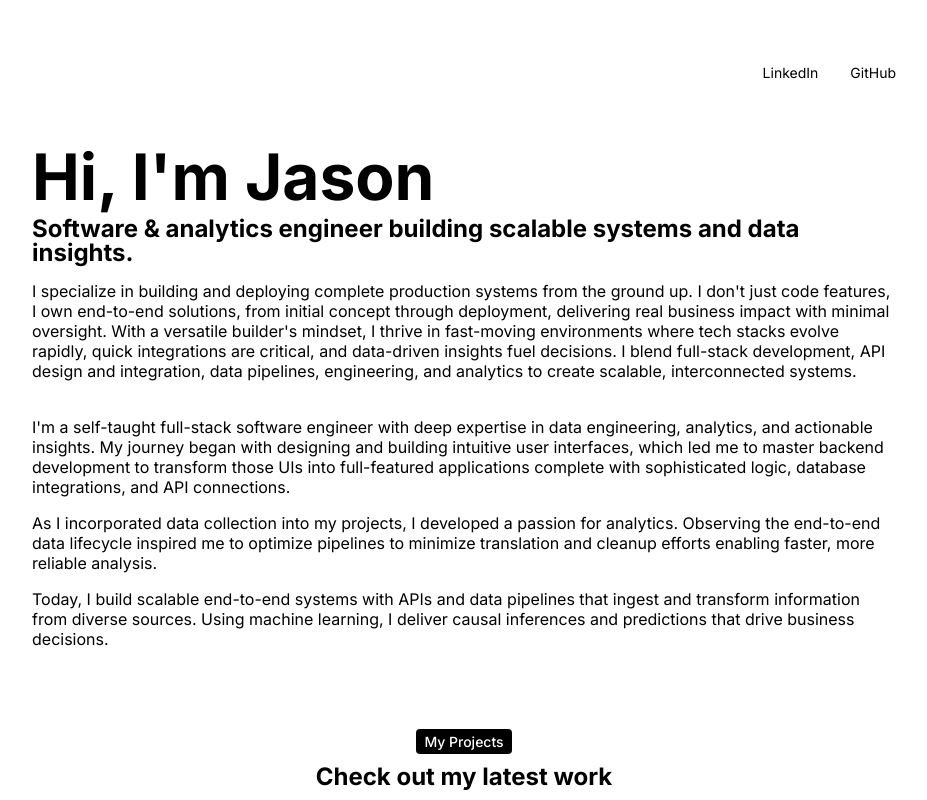
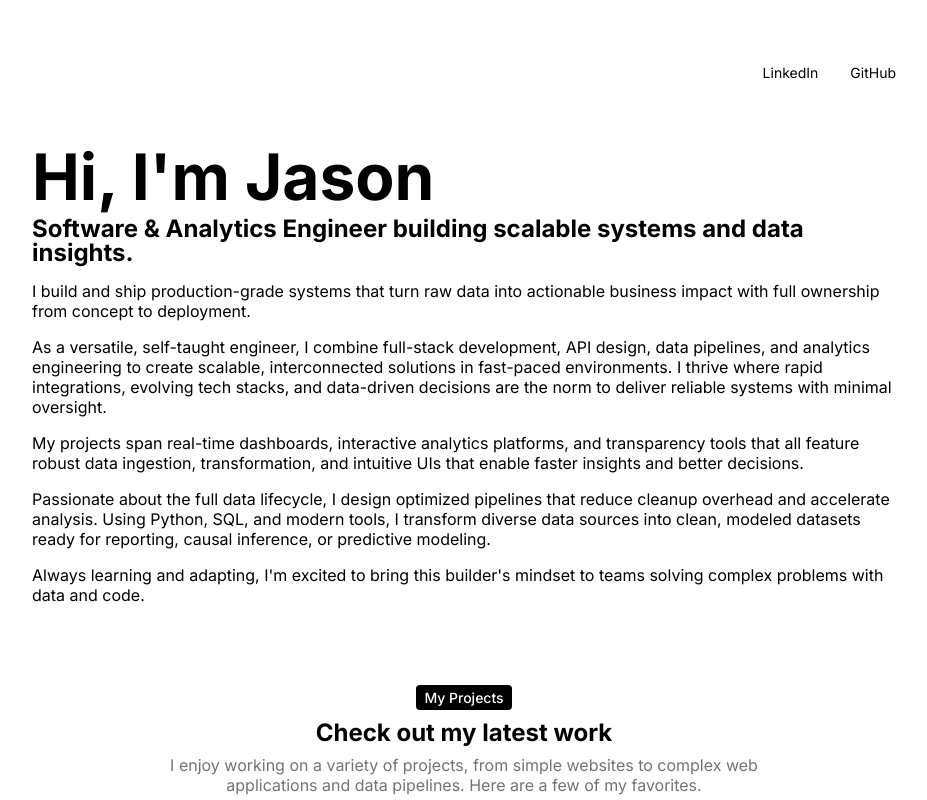
Before and after one commit to jasonniebauer/jasonniebauer.github.io, a React (Vite) app: page / in a window 1280 px wide. Both pictures are taken after a click on the element "Read more". Shown: the top 800 px of the page, without its empty margins (176-1103 px from the left). Built offline with nearby package versions, Linux system fonts and the light colour scheme.

Commit message:
Update About section

```diff
--- a/src/components/About.jsx
+++ b/src/components/About.jsx
@@ -10,13 +10,14 @@ const About = () => {
     return (
         <section id="about">
             <h1 className="title">Hi, I'm Jason</h1>
-            <h2 className="subtitle">Software & analytics engineer building scalable systems and data insights.</h2>
+            <h2 className="subtitle">Software & Analytics Engineer building scalable systems and data insights.</h2>
             <div className="about-text">
-                <p>I specialize in building and deploying complete production systems from the ground up. I don't just code features, I own end-to-end solutions, from initial concept through deployment, delivering real business impact with minimal oversight. With a versatile builder's mindset, I thrive in fast-moving environments where tech stacks evolve rapidly, quick integrations are critical, and data-driven insights fuel decisions. I blend full-stack development, API design and integration, data pipelines, engineering, and analytics to create scalable, interconnected systems. <span onClick={toggleVisibility} className={`about-read-more-link ${isVisible ? '' : 'visible'}`}>Read more</span></p>
+                <p>I build and ship production-grade systems that turn raw data into actionable business impact with full ownership from concept to deployment. <span onClick={toggleVisibility} className={`about-read-more-link ${isVisible ? '' : 'visible'}`}>Read more</span></p>
                 <div className={`about-read-more ${isVisible ? 'visible' : ''}`}>
-                    <p>I'm a self-taught full-stack software engineer with deep expertise in data engineering, analytics, and actionable insights. My journey began with designing and building intuitive user interfaces, which led me to master backend development to transform those UIs into full-featured applications complete with sophisticated logic, database integrations, and API connections.</p>
-                    <p>As I incorporated data collection into my projects, I developed a passion for analytics. Observing the end-to-end data lifecycle inspired me to optimize pipelines to minimize translation and cleanup efforts enabling faster, more reliable analysis.</p>
-                    <p>Today, I build scalable end-to-end systems with APIs and data pipelines that ingest and transform information from diverse sources. Using machine learning, I deliver causal inferences and predictions that drive business decisions.</p>
+                    <p>As a versatile, self-taught engineer, I combine full-stack development, API design, data pipelines, and analytics engineering to create scalable, interconnected solutions in fast-paced environments. I thrive where rapid integrations, evolving tech stacks, and data-driven decisions are the norm to deliver reliable systems with minimal oversight.</p>
+                    <p>My projects span real-time dashboards, interactive analytics platforms, and transparency tools that all feature robust data ingestion, transformation, and intuitive UIs that enable faster insights and better decisions.</p>
+                    <p>Passionate about the full data lifecycle, I design optimized pipelines that reduce cleanup overhead and accelerate analysis. Using Python, SQL, and modern tools, I transform diverse data sources into clean, modeled datasets ready for reporting, causal inference, or predictive modeling.</p>
+                    <p>Always learning and adapting, I'm excited to bring this builder's mindset to teams solving complex problems with data and code.</p>
                 </div>
             </div>
         </section>
```
